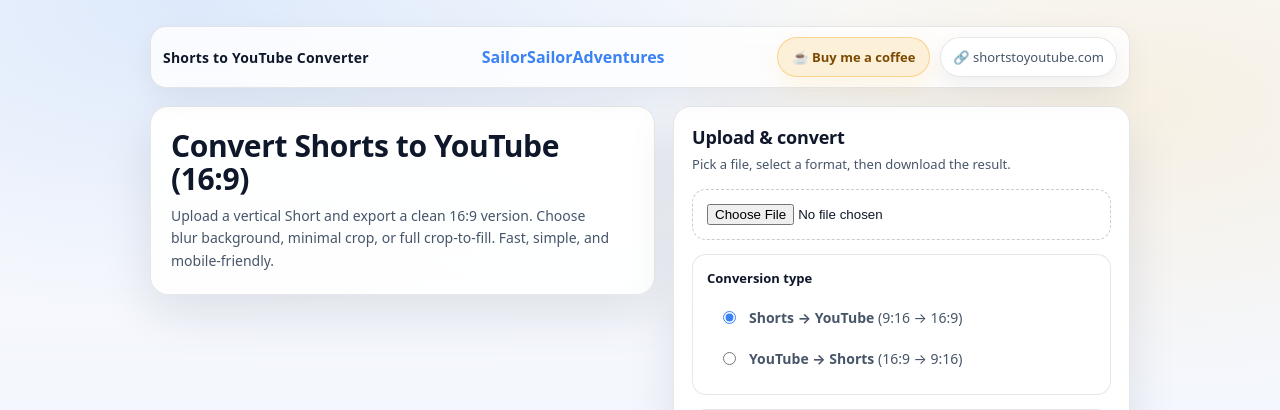
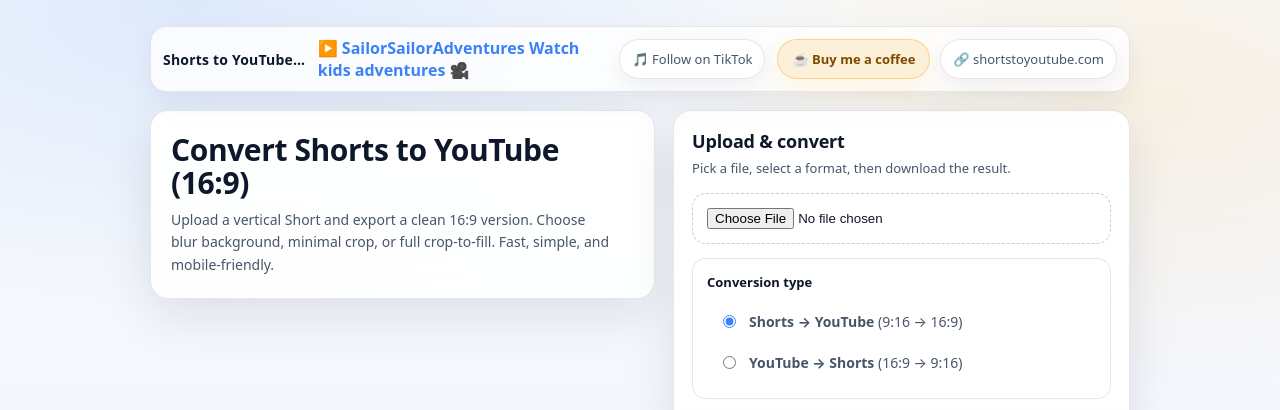
Before and after one commit to youngtallent1988-dev/shorts-to-youtube, a Flask app: page / in a window 1280 px wide. Shown: the top 410 px of the page. Run offline with Flask 3, Linux system fonts and the light colour scheme.

Commit message:
Fix YouTube channel link

```diff
--- a/templates/index.html
+++ b/templates/index.html
@@ -329,12 +329,19 @@
 
           <span class="brand-title">Shorts to YouTube Converter</span>
 
-            <!-- ✅ CHANGE THIS to your real channel link -->
-            <a class="yt-link" id="yt-link"
+          <a class="yt-link yt-cta" id="yt-link"
    href="https://www.youtube.com/@SailorSailorAdventures"
    target="_blank" rel="noopener">
-  SailorSailorAdventures
+  ▶️ SailorSailorAdventures
+  <span class="yt-hint">Watch kids adventures 🎥</span>
 </a>
+<a class="pill"
+   href="https://www.tiktok.com/@sailorsalior"
+   target="_blank" rel="noopener">
+  🎵 Follow on TikTok
+</a>
+
+
           </small>
         </span>
       </a>
```
